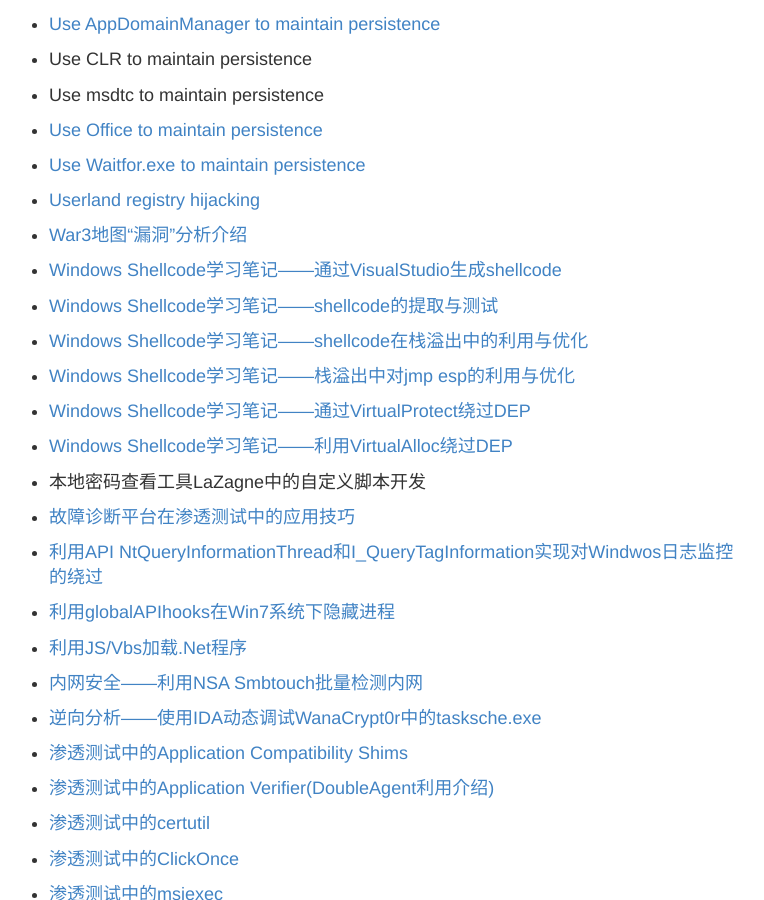
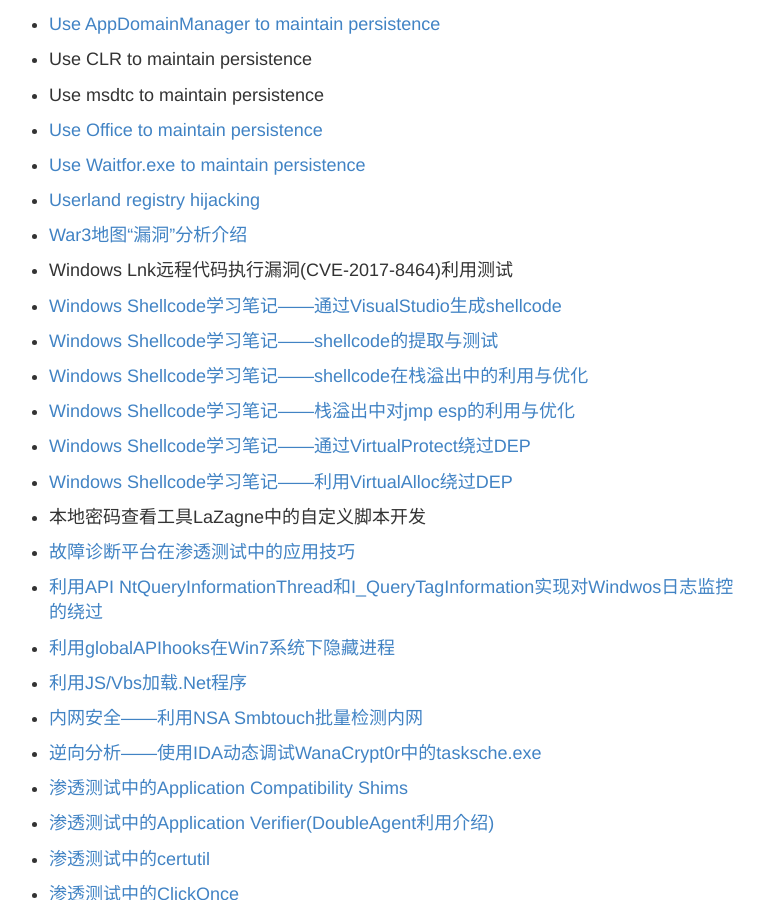
Before and after one commit to 3gstudent/backup-3gstudent.github.io, a Jekyll site: the page built from about.md, in a window 1280 px wide and 900 px high, scrolled down 2444 px. Shown: the whole window, without its empty margins (261-1025 px from the left). Built offline with Jekyll 4.4.1, drawn with Linux system fonts in a browser that asks for light colours.

Commit message:
Update about.md

```diff
--- a/about.md
+++ b/about.md
@@ -148,6 +148,9 @@ Github:   [3gstudent](https://github.com/3gstudent)
  [War3地图“漏洞”分析介绍](https://3gstudent.github.io/3gstudent.github.io/War3%E5%9C%B0%E5%9B%BE-%E6%BC%8F%E6%B4%9E-%E5%88%86%E6%9E%90%E4%BB%8B%E7%BB%8D/)
 
 -
+ Windows Lnk远程代码执行漏洞(CVE-2017-8464)利用测试
+
+-
  [Windows Shellcode学习笔记——通过VisualStudio生成shellcode](https://3gstudent.github.io/3gstudent.github.io/Windows-Shellcode%E5%AD%A6%E4%B9%A0%E7%AC%94%E8%AE%B0-%E9%80%9A%E8%BF%87VisualStudio%E7%94%9F%E6%88%90shellcode/)
 
 -
```
